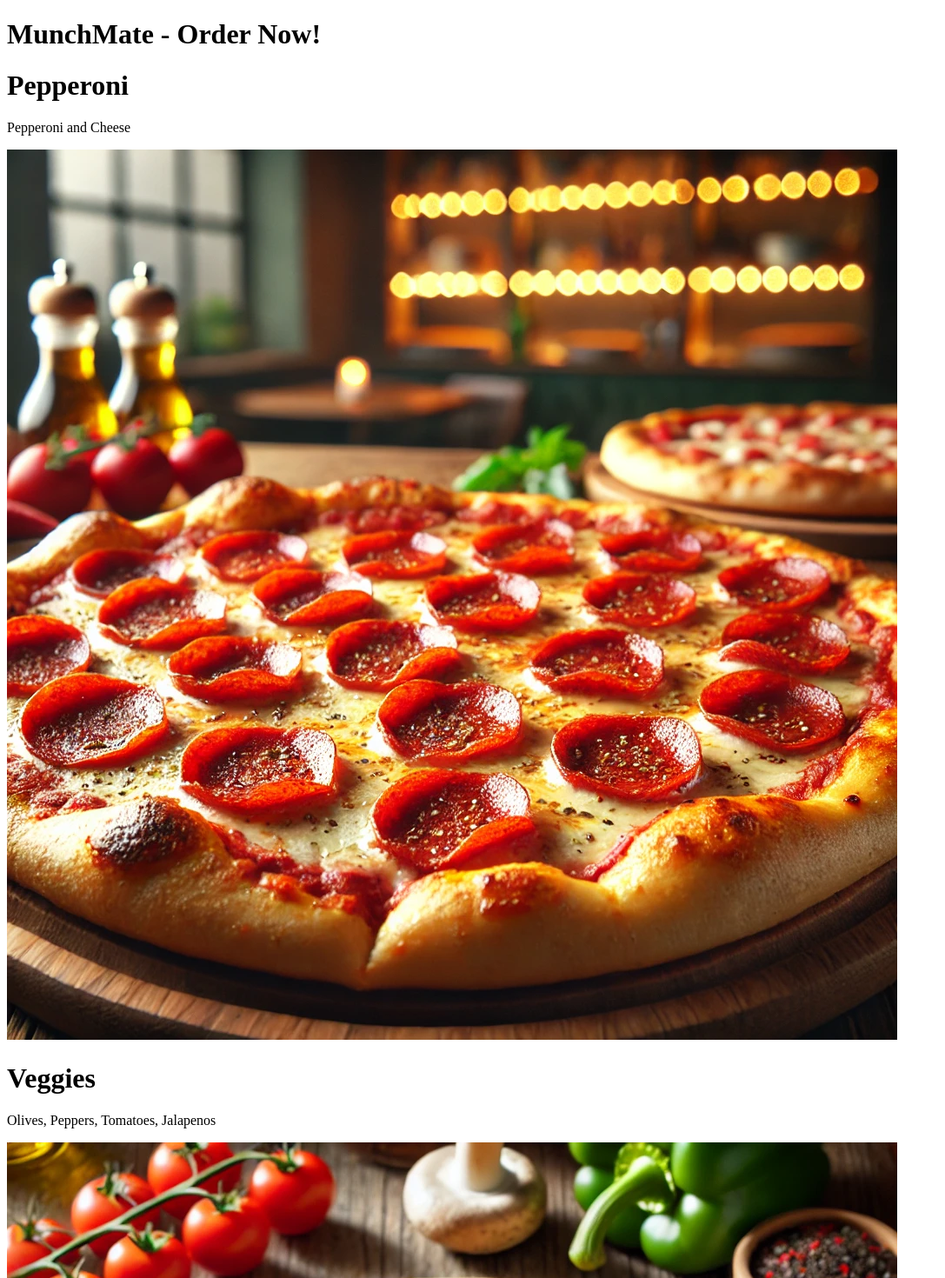
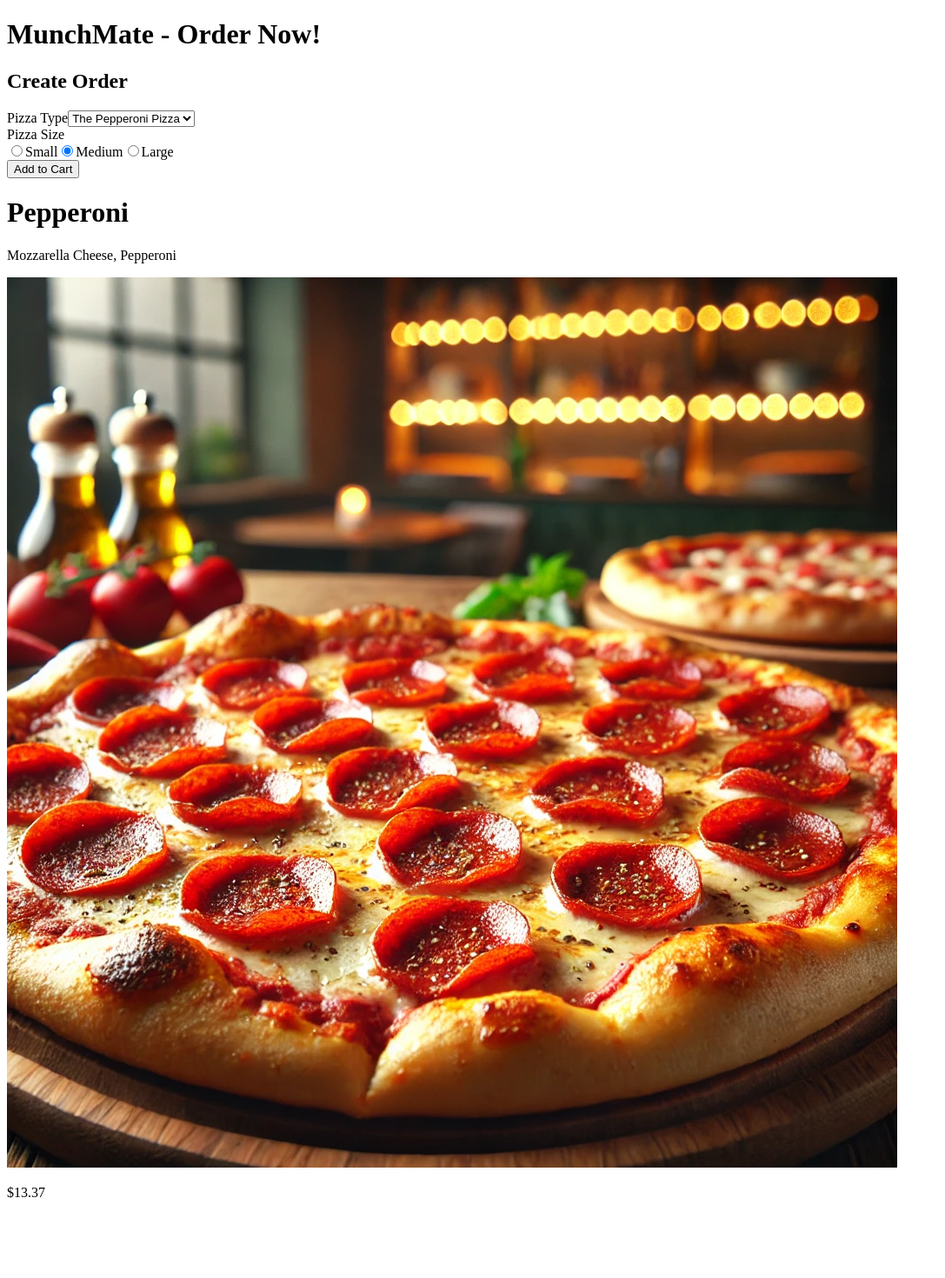
Before and after one commit to CharviBasappa/MunchMate, a React (Vite) app: page / in a window 1280 px wide. Shown: the top 1470 px of the page at 87% size, without its empty margins (0-1087 px from the left). After the commit the page ends 1397 px from the top, so only its background shows below. Built offline with nearby package versions, Linux system fonts and the light colour scheme.

Commit message:
Created order component to add pizza to cart, now it is static to test the code

```diff
--- a/src/App.jsx
+++ b/src/App.jsx
@@ -1,25 +1,12 @@
 import { createRoot } from "react-dom/client";
-import Pizza from "./Pizza";
+// import Pizza from "./Pizza";
+import Order from "./Order";
 
 const App = () => {
   return (
     <div>
       <h1>MunchMate - Order Now!</h1>
-      <Pizza
-        name="Pepperoni"
-        description="Pepperoni and Cheese"
-        image={"/public/pizzas/pepperoni.webp"}
-      />
-      <Pizza
-        name="Veggies"
-        description="Olives, Peppers, Tomatoes, Jalapenos"
-        image={"/public/pizzas/veggie.webp"}
-      />
-      <Pizza
-        name="Caprese"
-        description="Sliced Mozarella with tomatoes"
-        image={"/public/pizzas/caprese.webp"}
-      />
+      <Order />
     </div>
   );
 };
--- /dev/null
+++ b/src/Order.jsx
@@ -0,0 +1,67 @@
+import Pizza from "./Pizza";
+
+export default function Order() {
+  const pizzaType = "pepperoni";
+  const pizzaSize = "M";
+  return (
+    <div className="order">
+      <h2>Create Order</h2>
+      <form>
+        <div>
+          <div>
+            <label htmlFor="pizza-type">Pizza Type</label>
+            <select name="pizza-type" value={pizzaType}>
+              <option value="pepperoni">The Pepperoni Pizza</option>
+              <option value="hawaiian">The Hawaiian Pizza</option>
+              <option value="big_meat">The Big Meat Pizza</option>
+            </select>
+          </div>
+          <div>
+            <label htmlFor="pizza-size">Pizza Size</label>
+            <div>
+              <span>
+                <input
+                  checked={pizzaSize === "S"}
+                  type="radio"
+                  name="pizza-size"
+                  value="S"
+                  id="pizza-s"
+                />
+                <label htmlFor="pizza-s">Small</label>
+              </span>
+              <span>
+                <input
+                  checked={pizzaSize === "M"}
+                  type="radio"
+                  name="pizza-size"
+                  value="M"
+                  id="pizza-m"
+                />
+                <label htmlFor="pizza-m">Medium</label>
+              </span>
+              <span>
+                <input
+                  checked={pizzaSize === "L"}
+                  type="radio"
+                  name="pizza-size"
+                  value="L"
+                  id="pizza-l"
+                />
+                <label htmlFor="pizza-l">Large</label>
+              </span>
+            </div>
+          </div>
+          <button type="submit">Add to Cart</button>
+        </div>
+        <div className="order-pizza">
+          <Pizza
+            name="Pepperoni"
+            description="Mozzarella Cheese, Pepperoni"
+            image="/public/pizzas/pepperoni.webp"
+          />
+          <p>$13.37</p>
+        </div>
+      </form>
+    </div>
+  );
+}
```
